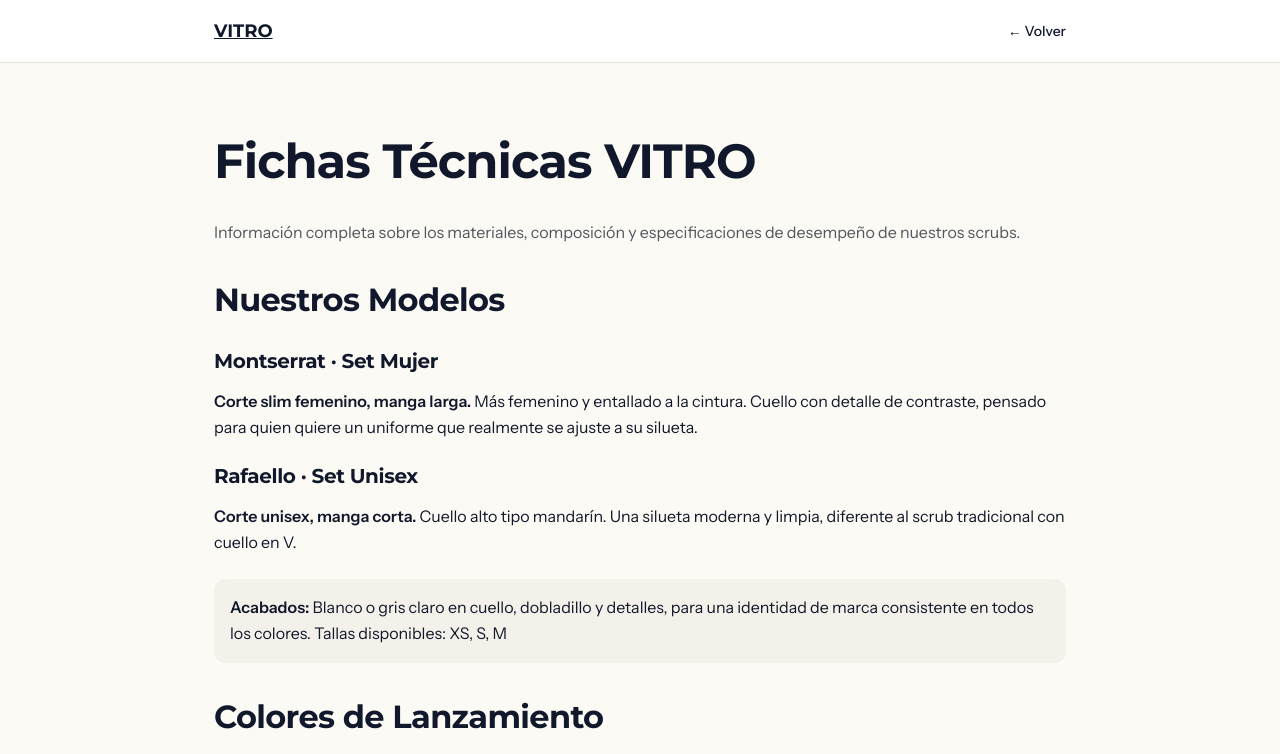
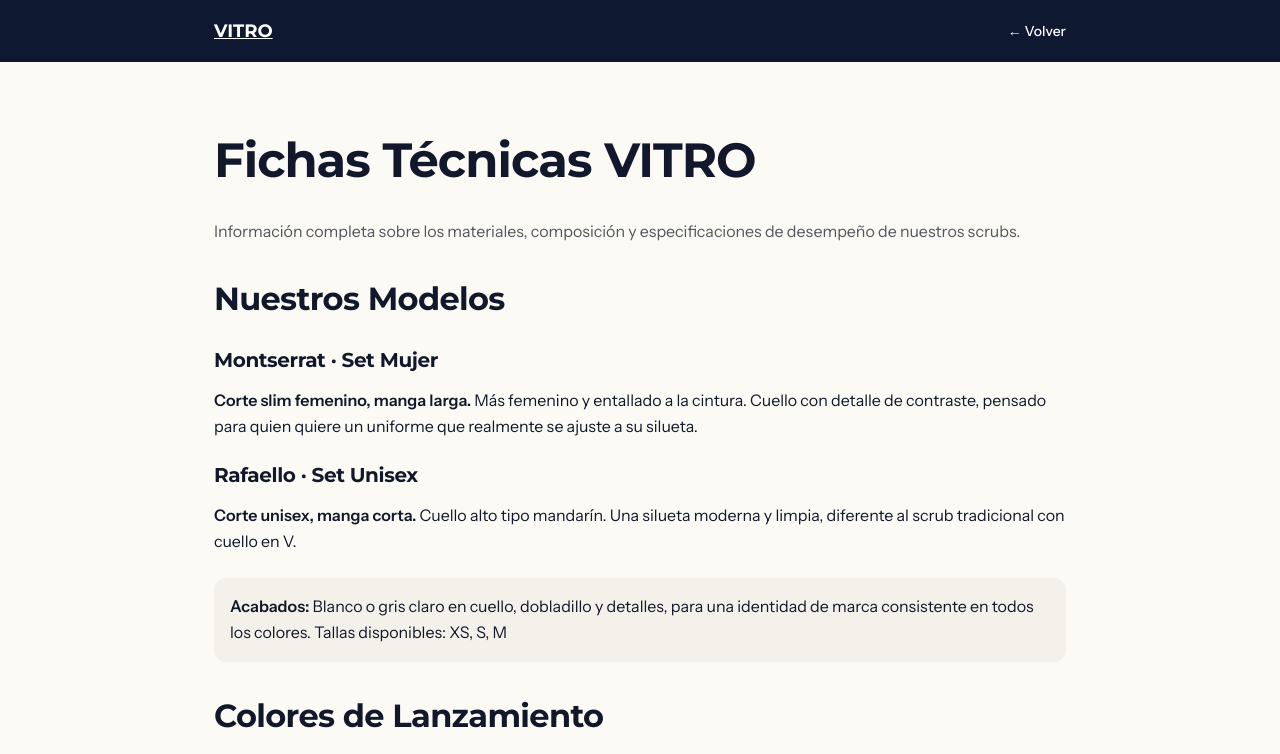
Before and after one commit to ElPadrino23/VITRO-Website, a plain HTML site: page public/fichas.html in a window 1280 px wide. Shown: the top 754 px of the page. Drawn offline with Linux system fonts and the light colour scheme.

Commit message:
Fixes: PHOTO_POS en tienda, header consistente en todas las páginas
- Agregar PHOTO_POS centrado para Montserrat verde en tienda.html
- Header azul oscuro (#0E1830) con texto blanco en tienda.html y fichas.html
- Consistencia visual en todas las páginas

```diff
--- a/public/fichas.html
+++ b/public/fichas.html
@@ -30,10 +30,10 @@ th,td{border:1px solid var(--line);padding:12px;text-align:left}
 th{background:var(--bg2);font-weight:700}
 td{font-size:14px}
 .wrap{max-width:900px;margin:0 auto;padding:0 24px}
-header{background:#fff;border-bottom:1px solid var(--line);padding:20px 0;position:sticky;top:0;z-index:10}
+header{background:#0E1830;border-bottom:none;padding:20px 0;position:sticky;top:0;z-index:10}
 header .wrap{display:flex;align-items:center;justify-content:space-between}
-.logo{display:flex;align-items:center;gap:8px;font:700 18px var(--head);color:var(--ink)}
-.back{color:var(--ink);text-decoration:none;font-size:14px;font-weight:500}
+.logo{display:flex;align-items:center;gap:8px;font:700 18px var(--head);color:#fff}
+.back{color:#fff;text-decoration:none;font-size:14px;font-weight:500}
 .back:hover{text-decoration:underline}
 main{padding:40px 0}
 .spec-grid{display:grid;grid-template-columns:1fr 1fr;gap:32px;margin:32px 0}
```
Also changed, not shown: public/tienda.html (+3 -3 lines).
